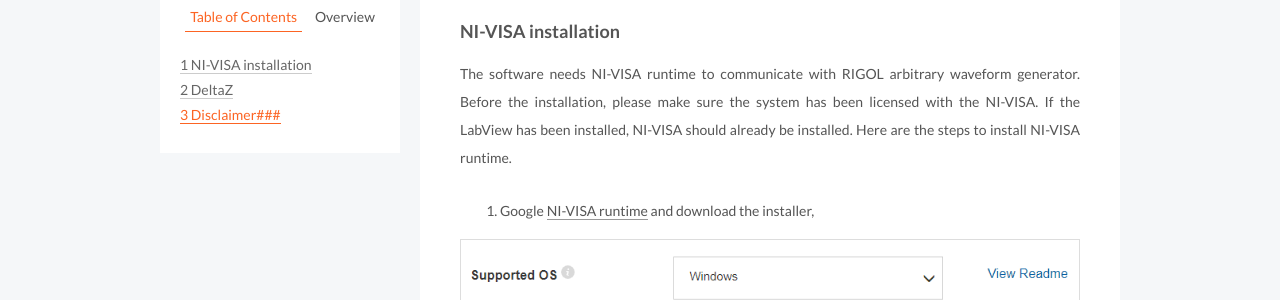
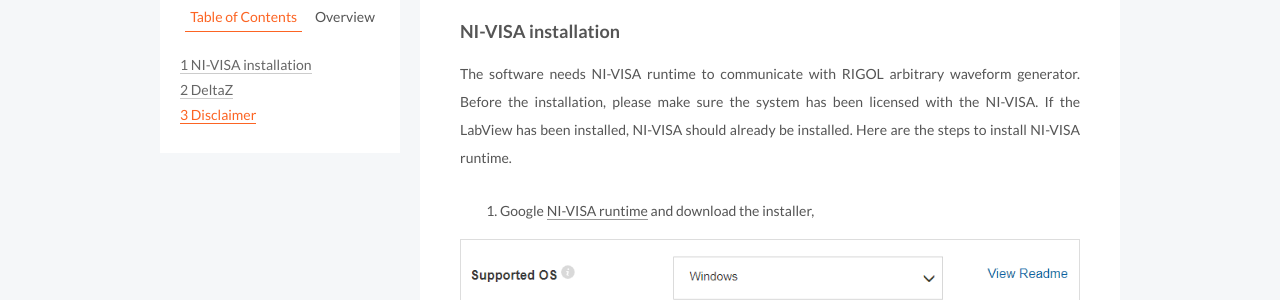
Before and after one commit to dpzhuX/dpzhux.github.io, a Jekyll site: the page built from _posts/2020-04-29-software-deltaz.md, in a window 1280 px wide. Shown: the part 363-663 px from the top of the page. Built offline with Jekyll 4.4.1, drawn with Linux system fonts in a browser that asks for light colours; some of the changed text lies outside the part shown.

Commit message:
Daily updates

```diff
--- a/_config.yml
+++ b/_config.yml
@@ -568,7 +568,7 @@
   orderBy: startTime
   offsetMax: 24
   offsetMin: 4
-  timeZone:
+  timeZone: America/New_York
   showDeleted: false
   singleEvents: true
   maxResults: 250
--- a/_posts/2020-04-29-software-deltaz.md
+++ b/_posts/2020-04-29-software-deltaz.md
@@ -73,7 +73,7 @@
 
 ---
 
-### Disclaimer###
+### Disclaimer
 
 ![DeltaZ](/uploads/images/2020/SoftwareDeltaZ15.png)
 
```
